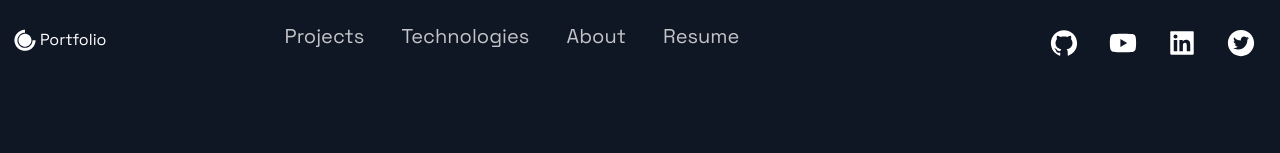
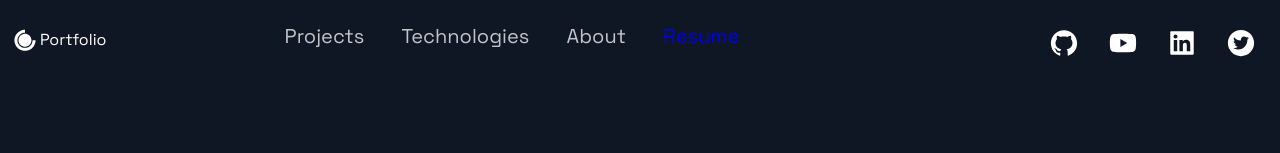
Before and after one commit to YasserShkeir/portfolio, a Next.js app: page / in a window 1280 px wide. Shown: the top 153 px of the page. Built offline with nearby package versions, Linux system fonts and the light colour scheme.

Commit message:
Update Header.js

```diff
--- a/src/components/Header/Header.js
+++ b/src/components/Header/Header.js
@@ -40,8 +40,8 @@ const Header = () =>  (
         </Link>
       </li>
       <li>
-        <Link href="https://www.youtube.com/">
-          <NavLink>Resume</NavLink>
+        <Link>
+          <NavLink><a href="https://www.youtube.com/">Resume</a></NavLink>
         </Link>
       </li>
     </Div2>
```
